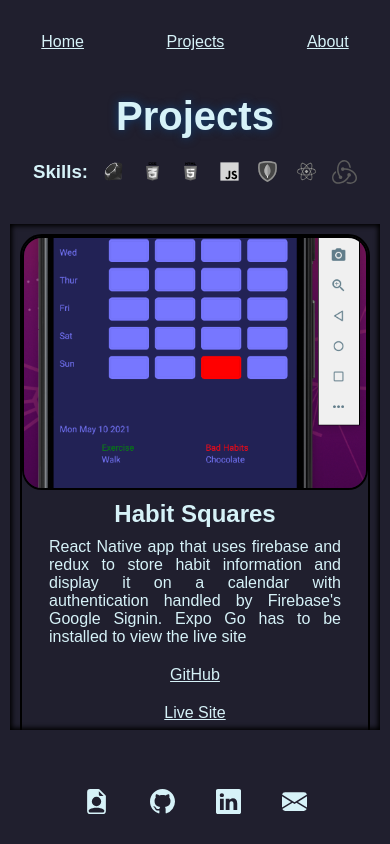
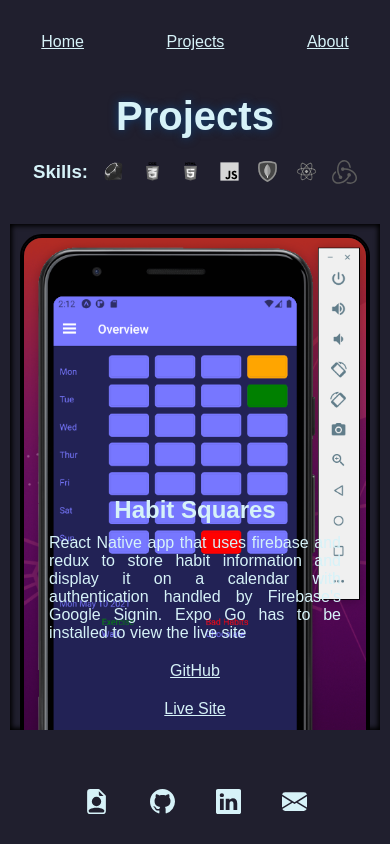
Before and after one commit to ChrisWhite12/portfolio_v3, a React (Create React App) app: page /projects in a window 390 px wide. Built offline with nearby package versions, Linux system fonts and the light colour scheme.

Commit message:
fixed project img

```diff
--- a/src/components/Project.js
+++ b/src/components/Project.js
@@ -20,9 +20,9 @@ const Project = (props) => {
 
     return (
         <div className="project_item" onMouseEnter={handleMouseEnter} onMouseLeave={handleMouseLeave}>
-            {/* <div className='imgCont'> */}
+            <div className='imgCont'>
                 {props.data["img"] ? <img src={props.data["img"]} alt="Project" className="project_img"></img> : <p>No image</p>}
-            {/* </div> */}
+            </div>
             <div className="project_description">
                 <h2 className="project_title">{props.data["title"]}</h2>
                 <p className="project_text">{props.data["desc"]}</p>
--- a/src/css/_projects.scss
+++ b/src/css/_projects.scss
@@ -47,21 +47,25 @@ $font_title: 'Orbitron';
     margin: 20px;
     scrollbar-color: $main_text_color $back_color2;
     .project_item{
-        display: grid;
+        display: flex;
         margin: 10px;
         border: 2px solid black;
         border-radius: 22px;
         justify-items: stretch;
-        .project_img{
-            border-radius: 20px;
-            border: 2px solid black;
-            max-width: 100%;
-            max-height: 100%;
-            object-fit: cover;
-            grid-row: 1/2;
-            grid-column: 1/2;
+        .imgCont{
+            flex: 1;
+            max-height: 250px;
+            .project_img{
+                border-radius: 20px;
+                border: 2px solid black;
+                object-fit: cover;
+                width: 100%;
+                height: 100%;
+            }
         }
         .project_description{
+            flex: 2;
+            height: 100%;
             justify-self: center;
             a{
                 margin: 10px;
--- a/src/css/main.scss
+++ b/src/css/main.scss
@@ -33,7 +33,7 @@ body{
     .project_item{
         grid-template-columns: 30vw 1fr;
         grid-template-rows: 1fr;
-        height: 200px;
+        height: 250px;
     }
     .project_description{
         grid-row: 1/2;
@@ -63,12 +63,13 @@ body{
 // small screen
 @media only screen and (max-width: 800px){
     .project_item{
-        grid-template-columns: 1fr;
-        grid-template-rows: 30vh 1fr;
+        flex-direction: column;
+        align-items: center;
+    }
+    .imgCont{
+        width: 100%;
     }
     .project_description{
-        grid-row: 2/3;
-        grid-column: 1/2;
         width: 80vw;
     }
     .blog_info{
```
